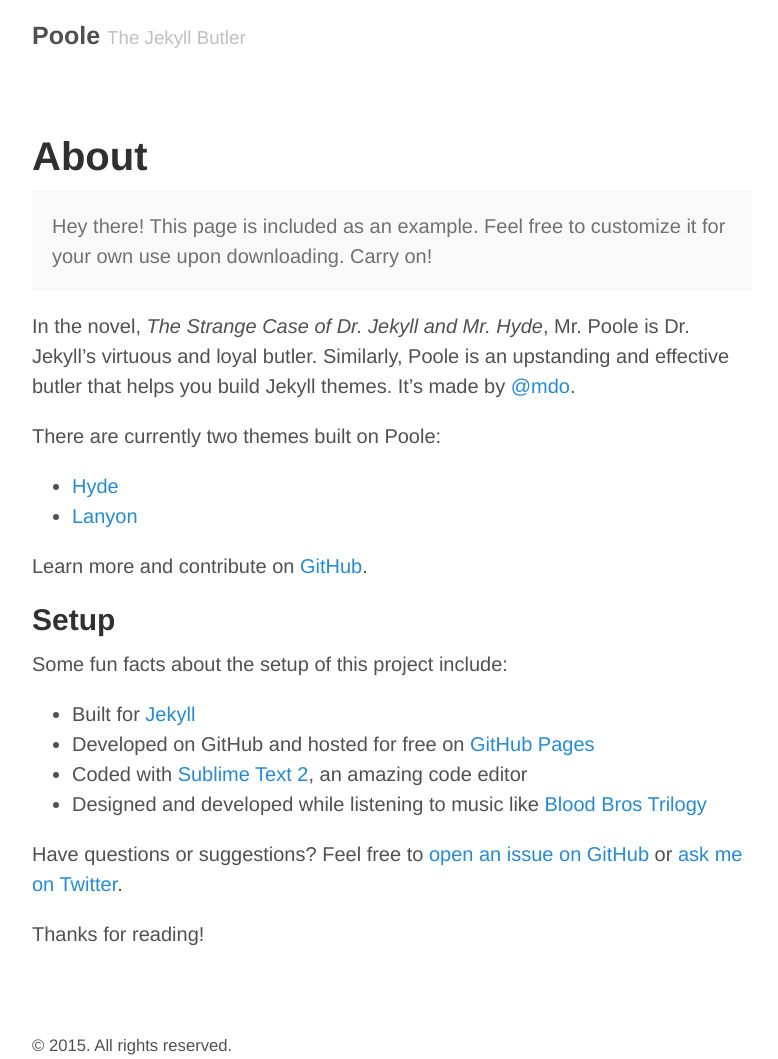
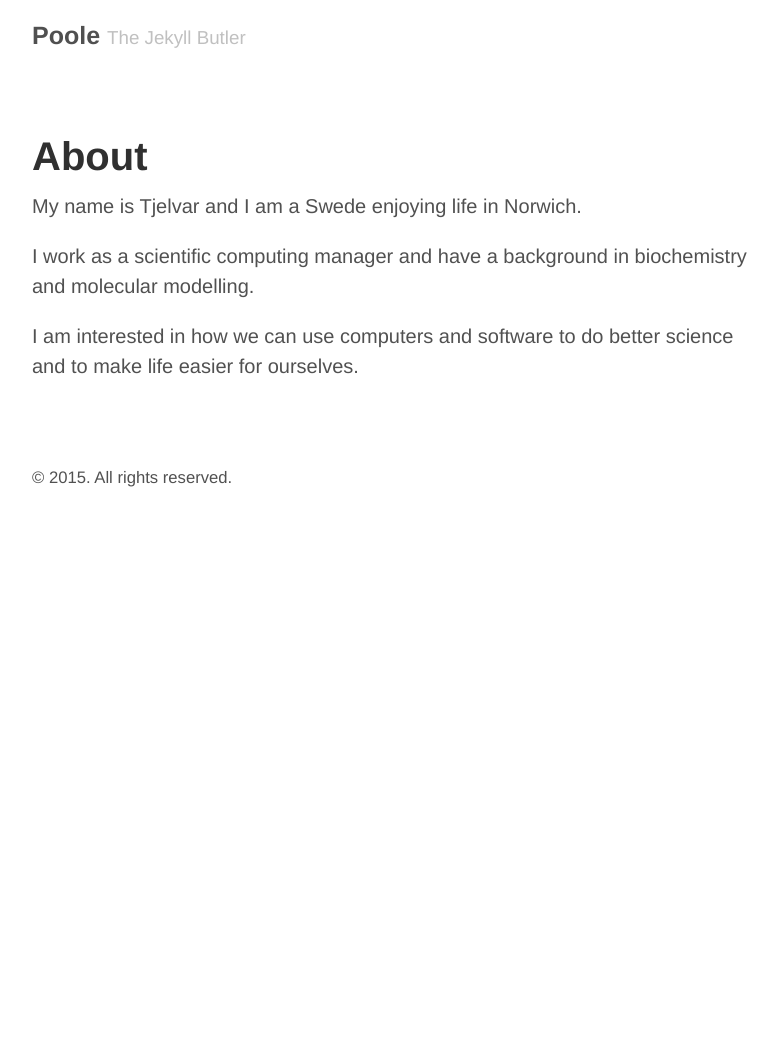
Before and after one commit to tjelvar-olsson/tjelvar-olsson.github.io, a Jekyll site: the page built from about.md, in a window 1280 px wide. Shown: the whole page, without its empty margins (248-1026 px from the left). Built offline with Jekyll 4.4.1, drawn with Linux system fonts in a browser that asks for light colours; after the commit the page ends 900 px from its top, so only the background shows below that.

Commit message:
Updated about.md file.

```diff
--- a/about.md
+++ b/about.md
@@ -3,28 +3,10 @@
 title: About
 ---
 
-<p class="message">
-  Hey there! This page is included as an example. Feel free to customize it for your own use upon downloading. Carry on!
-</p>
+My name is Tjelvar and I am a Swede enjoying life in Norwich.
 
-In the novel, *The Strange Case of Dr. Jekyll and Mr. Hyde*, Mr. Poole is Dr. Jekyll's virtuous and loyal butler. Similarly, Poole is an upstanding and effective butler that helps you build Jekyll themes. It's made by [@mdo](https://twitter.com/mdo).
+I work as a scientific computing manager and have a background in biochemistry
+and molecular modelling.
 
-There are currently two themes built on Poole:
-
-* [Hyde](http://hyde.getpoole.com)
-* [Lanyon](http://lanyon.getpoole.com)
-
-Learn more and contribute on [GitHub](https://github.com/poole).
-
-## Setup
-
-Some fun facts about the setup of this project include:
-
-* Built for [Jekyll](http://jekyllrb.com)
-* Developed on GitHub and hosted for free on [GitHub Pages](https://pages.github.com)
-* Coded with [Sublime Text 2](http://sublimetext.com), an amazing code editor
-* Designed and developed while listening to music like [Blood Bros Trilogy](https://soundcloud.com/maddecent/sets/blood-bros-series)
-
-Have questions or suggestions? Feel free to [open an issue on GitHub](https://github.com/poole/poole/issues/new) or [ask me on Twitter](https://twitter.com/mdo).
-
-Thanks for reading!
+I am interested in how we can use computers and software to do better science
+and to make life easier for ourselves.
```
